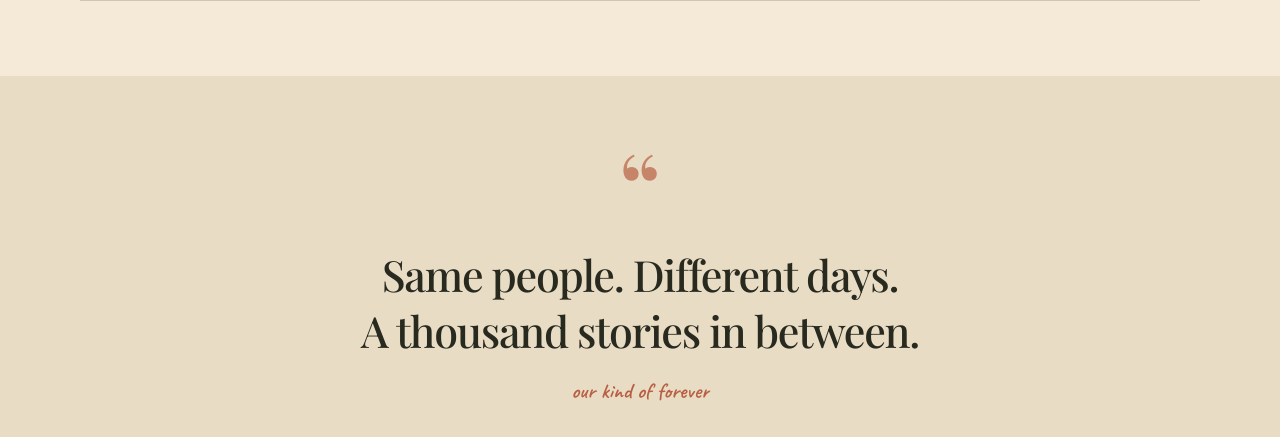
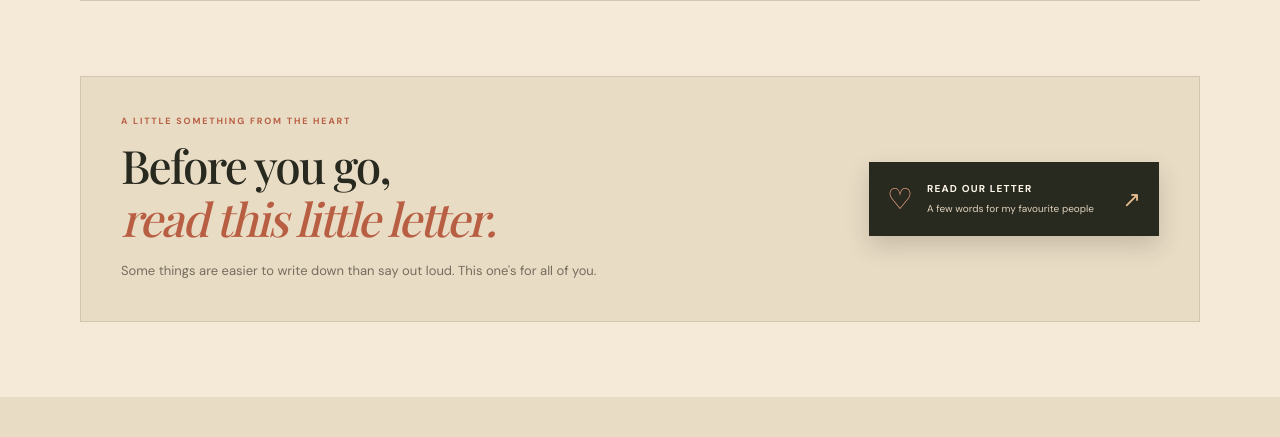
Before and after one commit to mrkmedia/camerin-memories, a plain HTML site: page memories.html in a window 1280 px wide. Shown: the part 9155-9592 px from the top of the page. Drawn offline with nearby package versions, Linux system fonts and the light colour scheme; a web font is replaced by a local one.

Commit message:
Add prominent letter link on memory wall

```diff
--- a/memories.html
+++ b/memories.html
@@ -29,6 +29,18 @@
         <span class="letter-invite-arrow" aria-hidden="true">↗</span>
       </a>
     </section>
+    <section class="letter-invite section-wrap">
+      <div class="letter-invite-copy">
+        <p class="eyebrow">A LITTLE SOMETHING FROM THE HEART</p>
+        <h2>Before you go,<br><em>read this little letter.</em></h2>
+        <p>Some things are easier to write down than say out loud. This one's for all of you.</p>
+      </div>
+      <a class="letter-invite-button" href="letters.html">
+        <span class="letter-invite-icon" aria-hidden="true">♡</span>
+        <span><strong>READ OUR LETTER</strong><small>A few words for my favourite people</small></span>
+        <span class="letter-invite-arrow" aria-hidden="true">↗</span>
+      </a>
+    </section>
     <section class="quote-band quote-band-short"><span class="quote-mark">“</span><blockquote>Same people. Different days.<br>A thousand stories in between.</blockquote><p class="handwritten">our kind of forever</p></section>
   </main>
   <footer class="site-footer"><a class="brand" href="index.html"><span class="brand-mark">✳</span> our little universe</a><p>Made of memories, held together by friendship.</p><span class="footer-date">EST. OUR BEST DAYS</span></footer>
```
